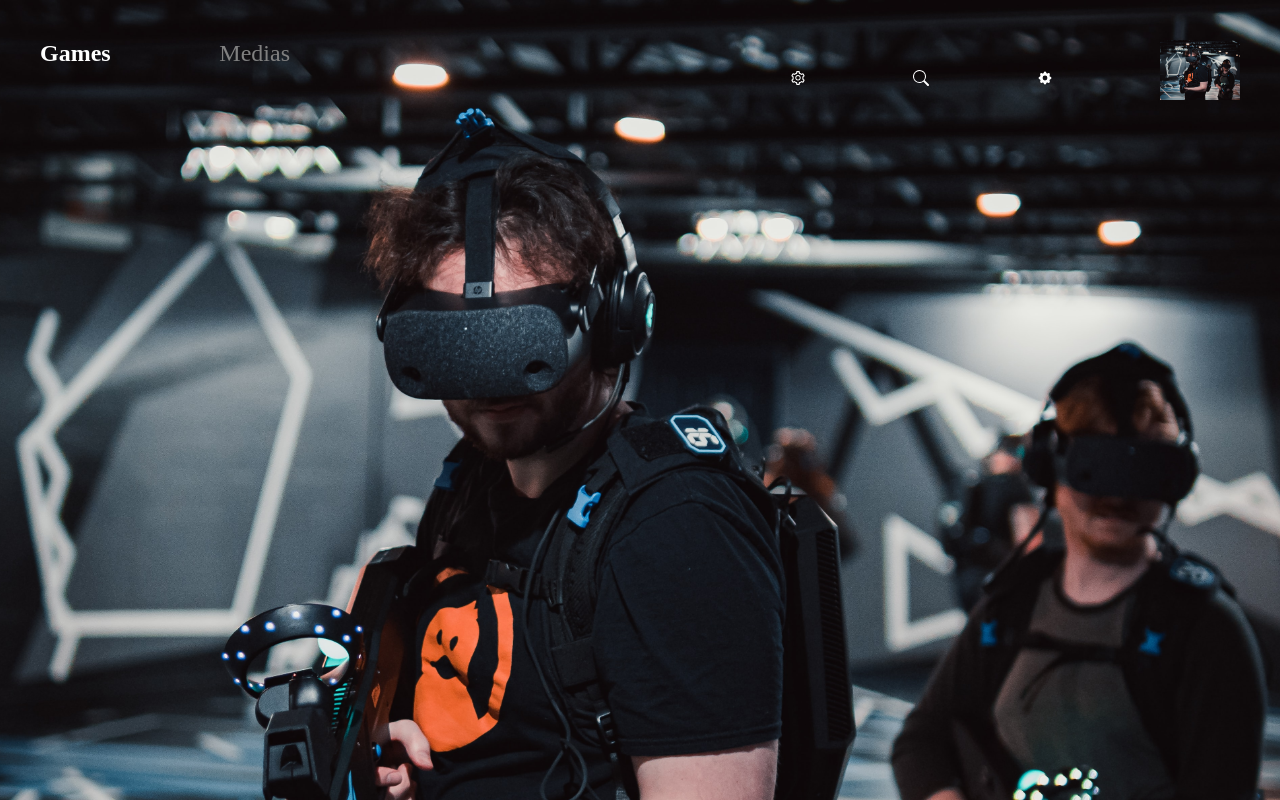
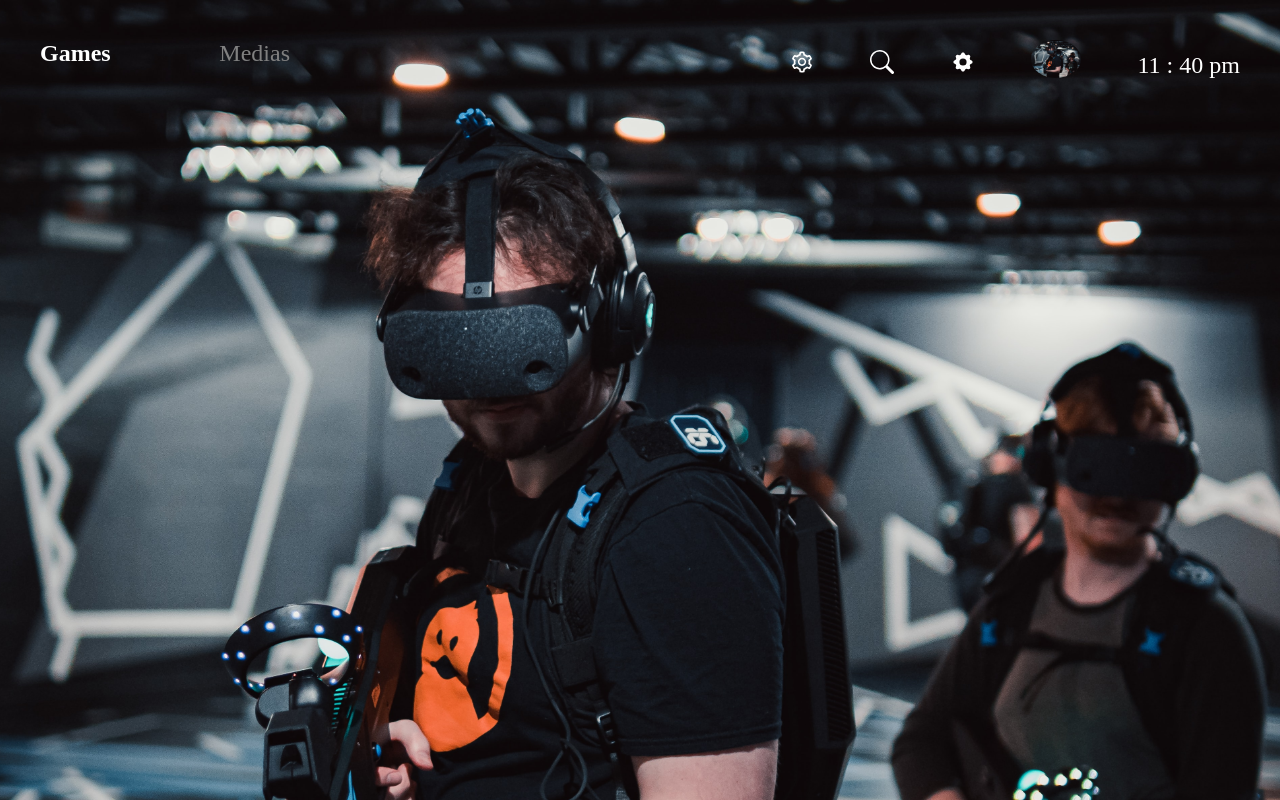
Before and after one commit to ericjay1452/ps5-landing-page, a React (Create React App) app: page / in a window 1280 px wide. Shown: the top 800 px of the page. Built offline with nearby package versions, Linux system fonts and the light colour scheme.

Commit message:
still working

```diff
--- a/src/App.js
+++ b/src/App.js
@@ -11,6 +11,7 @@ const App = () => {
       <header style={{display : "flex", width : "100%", padding: "40px", justifyContent : "space-between"}}>
         <section style = {{fontSize: "1.5rem", color: "white", display : "flex",
         justifyContent: "space-between", width: "250px", fontWeight : "100" }}>
+
         <a href={''} style= {{fontWeight :"700", color: "white"}}>Games</a>
         <a href={''} style = {{color : "gray"}}>Medias</a>
         </section>
@@ -19,23 +20,23 @@ const App = () => {
         justifyContent: "space-between",
         alignItems: "center",
         width : "450px", color: "white"}}>
-          <span>
+          <span style={{fontSize : "1.5rem", color : "white"}}>
           <AiOutlineSetting />
           </span>
 
-          <span>
+          <span style={{fontSize : "1.5rem", color : "white"}}>
           <BsSearch />
           </span>
 
-        <span>
+        <span style={{fontSize : "1.5rem", color : "white"}}>
         <HiCog />
         </span>
 
-           <span style = {{display: "block", height : "5rem", width : "5rem"}}>
-            <img src={user} alt='user' />
+           <span style = {{display: "block", height : "50px", width : "50px"}}>
+            <img src={user} alt='user' style={{borderRadius: "50%", objectFit : "cover"}}/>
            </span>
 
-           {/* <span> {new Date()}</span> */}
+           <span style={{fontSize : "1.5rem", color : "white"}}> 11 : 40 pm</span>
         </section>
       </header>
     </main>
```
